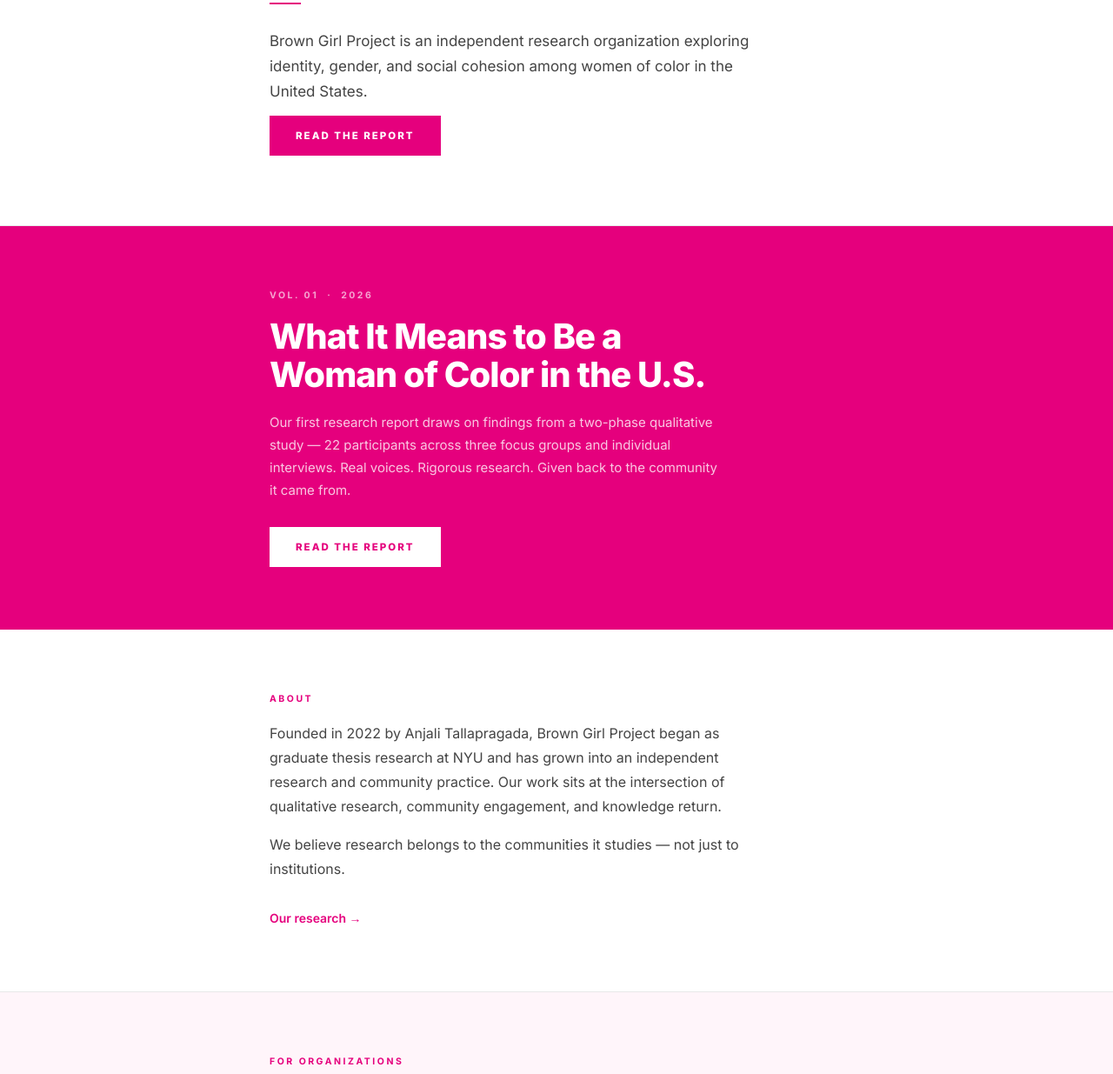
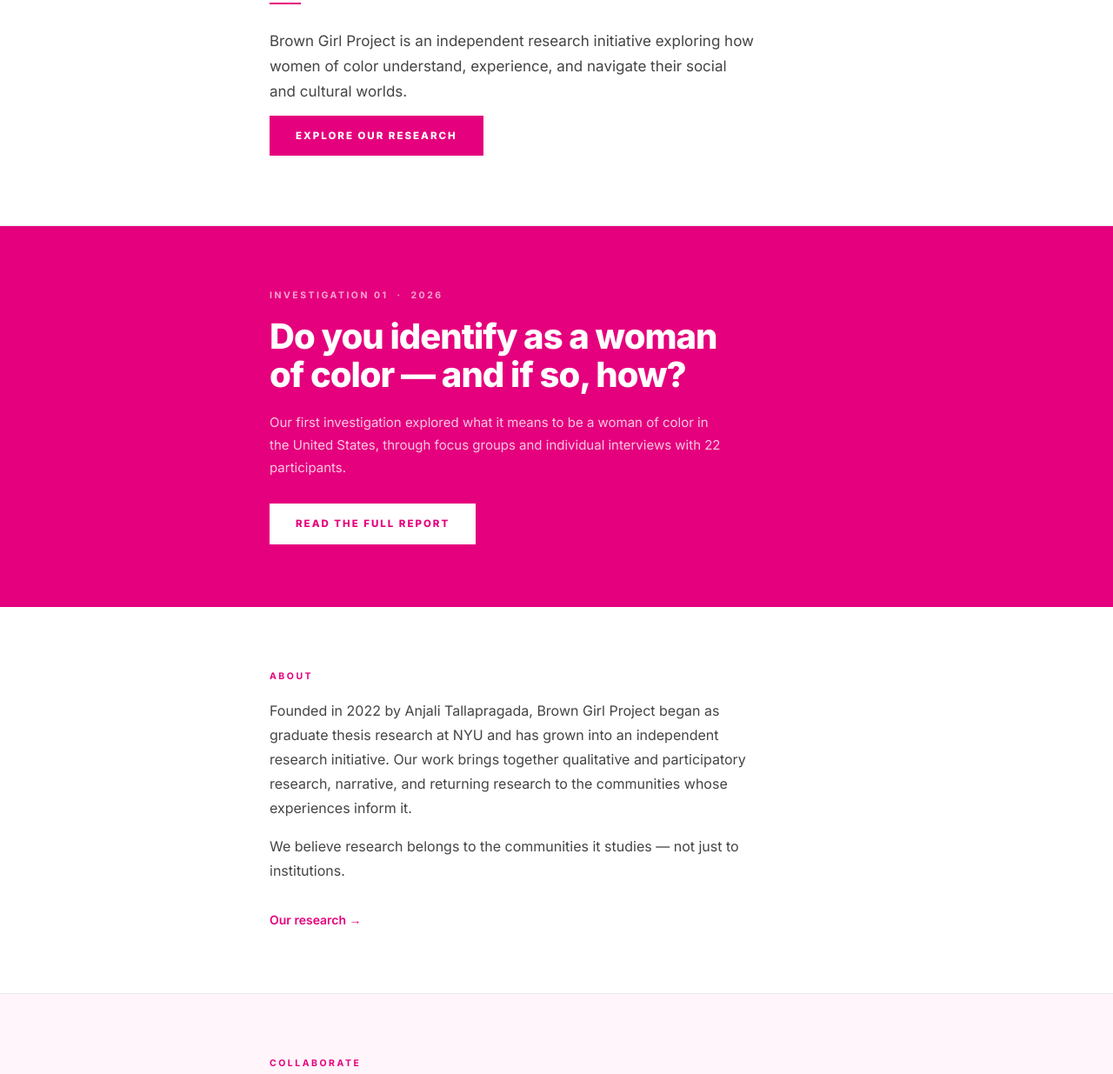
Before and after one commit to Anjaliii205/browngirlproject.org, a plain HTML site: page index.html in a window 1280 px wide. Shown: the part 558-1793 px from the top of the page at 87% size. Drawn offline with Linux system fonts and the light colour scheme.

Commit message:
Align home page wording with the rest of the site
Co-Authored-By: Claude Opus 5.5 <noreply@anthropic.com>
Claude-Session: https://claude.ai/code/session_01WtEP1icMCbBrmzGnaGXVgx

```diff
--- a/index.html
+++ b/index.html
@@ -244,24 +244,24 @@
 
   <section class="hero">
     <div class="container">
-      <div class="eyebrow">Independent Research · New York</div>
+      <div class="eyebrow">Independent Research</div>
       <h1>We document<br>what it means<br>to be a woman<br>of color<br>in America.</h1>
       <hr class="rule">
       <p class="hero-sub">
-        Brown Girl Project is an independent research organization exploring identity, gender, and social cohesion among women of color in the United States.
+        Brown Girl Project is an independent research initiative exploring how women of color understand, experience, and navigate their social and cultural worlds.
       </p>
-      <a href="research.html" class="btn">Read the Report</a>
+      <a href="research.html" class="btn">Explore Our Research</a>
     </div>
   </section>
 
   <div class="report-feature">
     <div class="container">
-      <div class="eyebrow">Vol. 01 &nbsp;·&nbsp; 2026</div>
-      <h2>What It Means to Be a Woman of Color in the U.S.</h2>
+      <div class="eyebrow">Investigation 01 &nbsp;·&nbsp; 2026</div>
+      <h2>Do you identify as a woman of color — and if so, how?</h2>
       <p>
-        Our first research report draws on findings from a two-phase qualitative study — 22 participants across three focus groups and individual interviews. Real voices. Rigorous research. Given back to the community it came from.
+        Our first investigation explored what it means to be a woman of color in the United States, through focus groups and individual interviews with 22 participants.
       </p>
-      <a href="research.html" class="btn">Read the Report</a>
+      <a href="report.pdf" class="btn" target="_blank">Read the Full Report</a>
     </div>
   </div>
 
@@ -269,7 +269,7 @@
     <div class="container">
       <div class="eyebrow">About</div>
       <p>
-        Founded in 2022 by Anjali Tallapragada, Brown Girl Project began as graduate thesis research at NYU and has grown into an independent research and community practice. Our work sits at the intersection of qualitative research, community engagement, and knowledge return.
+        Founded in 2022 by Anjali Tallapragada, Brown Girl Project began as graduate thesis research at NYU and has grown into an independent research initiative. Our work brings together qualitative and participatory research, narrative, and returning research to the communities whose experiences inform it.
       </p>
       <p>
         We believe research belongs to the communities it studies — not just to institutions.
@@ -280,12 +280,12 @@
 
   <section class="services-teaser">
     <div class="container">
-      <div class="eyebrow">For Organizations</div>
+      <div class="eyebrow">Collaborate</div>
       <h2>Work with BGP</h2>
       <p>
-        We offer Listening Labs — structured, facilitated research conversations for nonprofits, NGOs, and foundations that want to understand their communities through qualitative methods.
+        Brown Girl Project welcomes collaboration with researchers, research institutions, practitioners, and community organizations — from joint investigations to participatory research and community engagement.
       </p>
-      <a href="approach.html#listening-labs" class="link">Learn about Listening Labs →</a>
+      <a href="collaborate.html" class="link">Explore Collaboration →</a>
     </div>
   </section>
 
```
